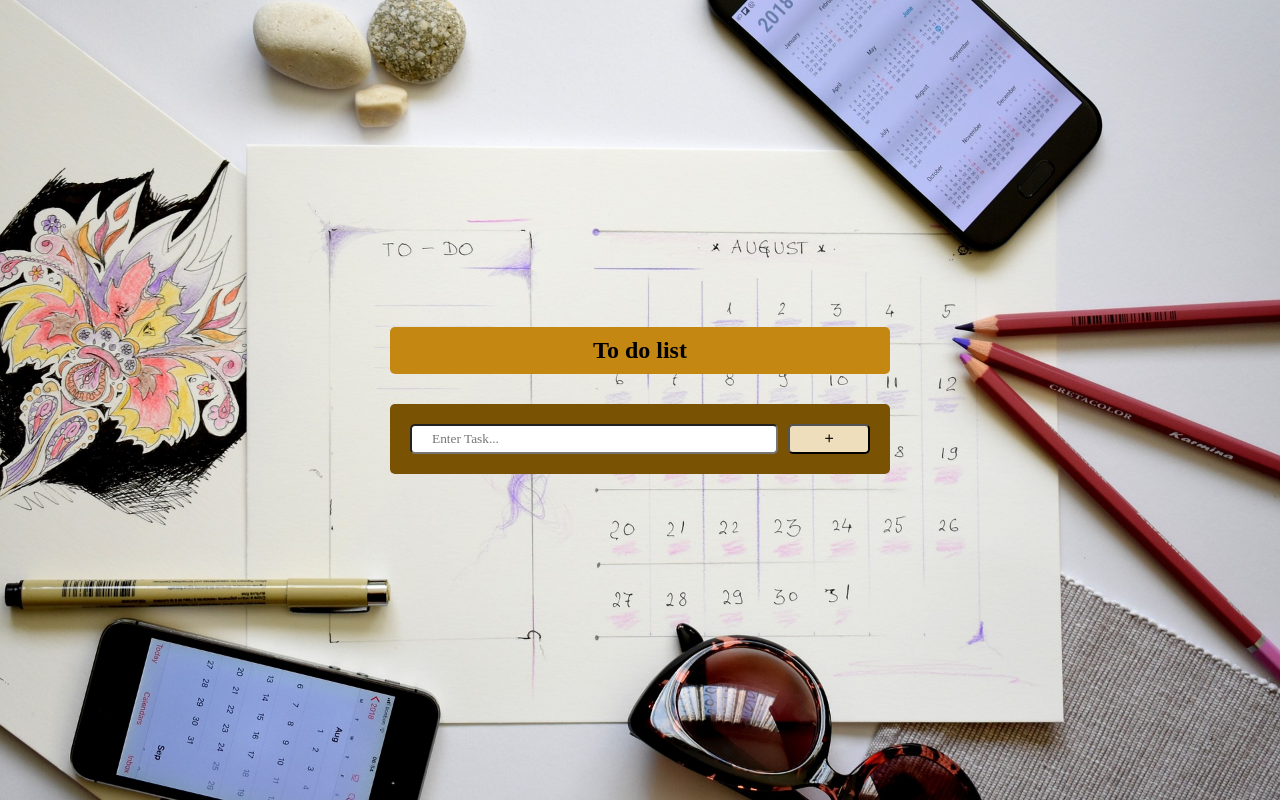
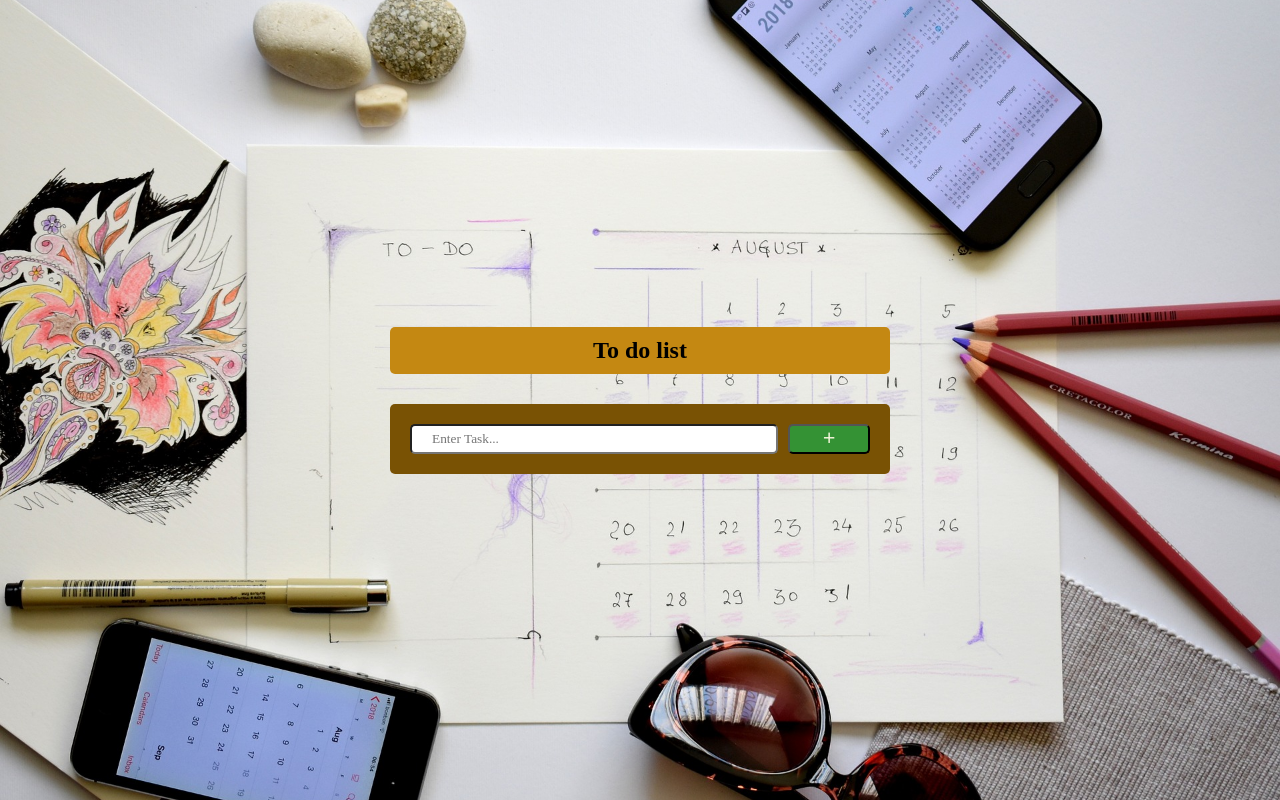
Before and after one commit to ameliapham/todo-list, a website built with Vite: page index.html in a window 1280 px wide. In both pictures the pointer is over the button 829 px from the left and 438 px from the top of the page. Built offline with nearby package versions, Linux system fonts and the light colour scheme.

Commit message:
Add transition for button

```diff
--- a/index.html
+++ b/index.html
@@ -13,7 +13,7 @@
         <div class="add-task-container ">
             <input id="input-task" type="text" placeholder="Enter Task...">
             <button class="add-task">
-                <i class="ri-add-line"></i>
+                <i class="ri-add-line ri-lg"></i>
             </button>
         </div>
     </div>
--- a/style.css
+++ b/style.css
@@ -44,8 +44,10 @@ button{
     height: 30px;
     border-radius: 5px;
     cursor: pointer;
+    transition: .3s;
 }
 
 button:hover {
-    background-color: rgb(239, 222, 188);
+    background-color: rgb(52, 146, 52);
+    color: beige;
 }
```
